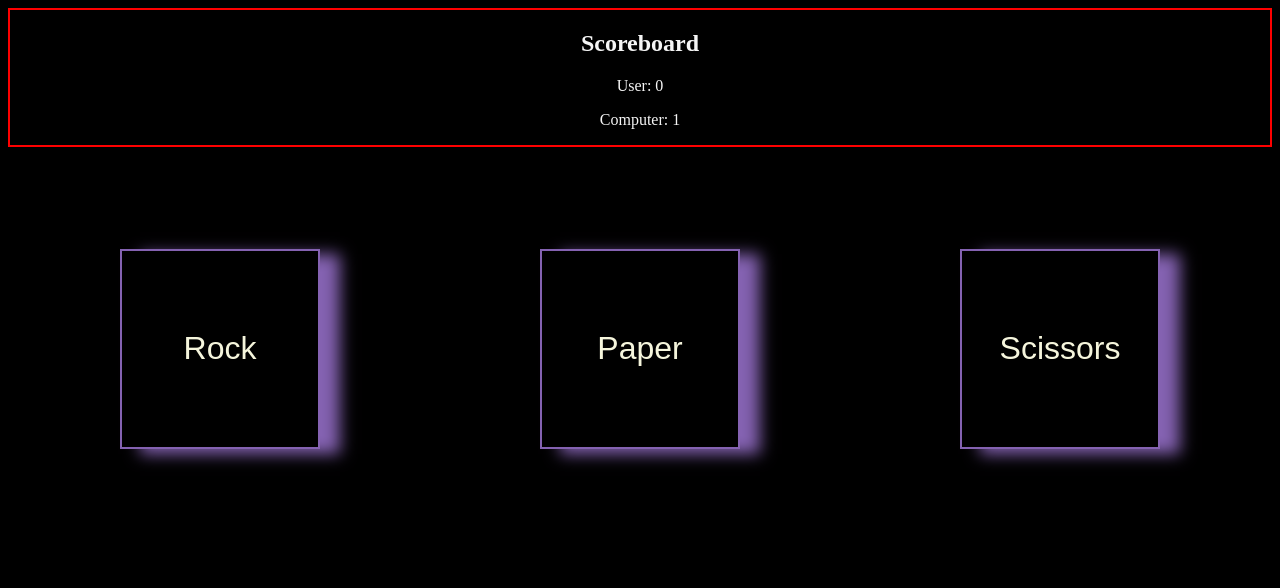
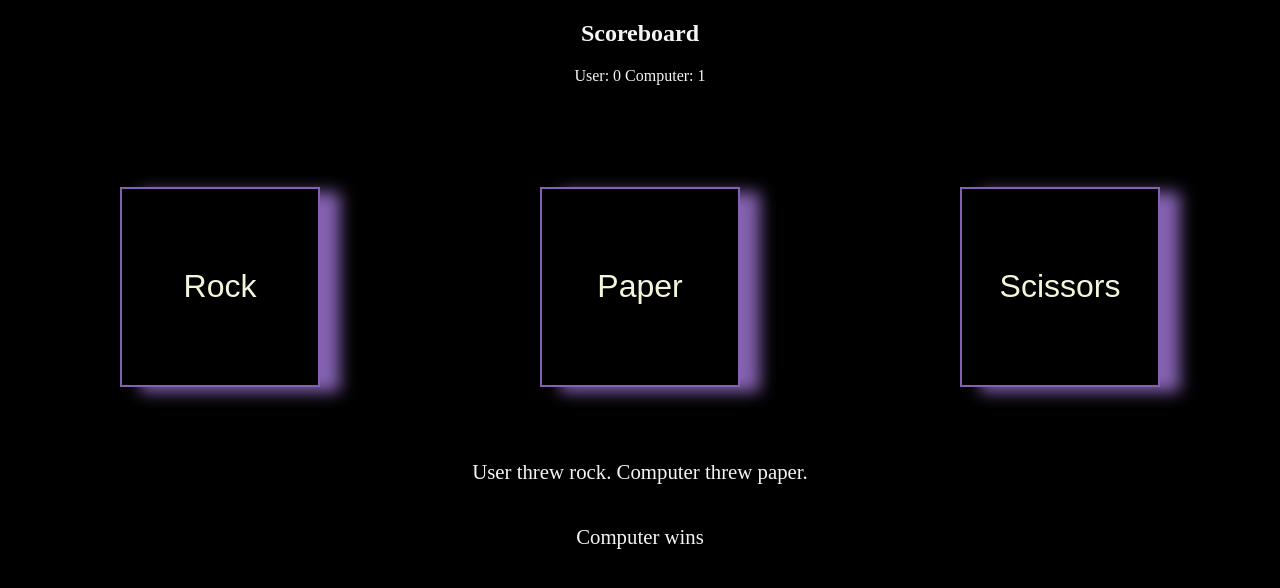
Before and after one commit to victorcv56/js_RPS, a plain HTML site: page index.html in a window 1280 px wide. Both pictures are taken after a click on the button "Rock". Drawn offline with Linux system fonts and the light colour scheme.

Commit message:
add user choice message

```diff
--- a/index.html
+++ b/index.html
@@ -4,29 +4,32 @@
     <meta charset="UTF-8">
     <meta name="viewport" content="width=device-width, initial-scale=1.0">
     <title>PlayRPS</title>
-
     <link rel="stylesheet" href="style.css">
 </head>
 <body>
-    <div class="title">
-        <!-- <h1>Lets Play</h1> -->
-        <!-- <h1>Rock Paper Scissors</h1> -->
+    <div class="header">
+        <div class="title"></div>
+
+        <div class="scoreboard">
+            <h2>Scoreboard</h2>
+            <!-- Use DOM to add score for user and computer -->
+             <p>User: <span id="uScore">0</span>
+                Computer: <span id="cScore">0</span> </p>
+        </div>
     </div>
 
-
-    <div class="scoreboard">
-        <h2>Scoreboard</h2>
-        <!-- Use DOM to add score for user and computer -->
-         <p>User: <span id="uScore">0</span></p>
-
-         <p>Computer: <span id="cScore">0</span> </p>
-    </div>
     <div class="buttonContainer">
         <button id="rock">Rock</button>
         <button class="paper">Paper</button>
         <button class="scissors">Scissors</button>
     </div>
+
+    <div class="footer">
+        <div class="choice-text">
+            <p class="choice-prompt"></p>
+            <p class="result-message"></p>
+        </div>
+    </div>
     <script src="script.js"> </script>
-
 </body>
 </html>
--- a/script.js
+++ b/script.js
@@ -18,32 +18,40 @@ function getComputerChoice()
 
 //Start game of RPS
 
+// function restartGame()
+// {
+//     window.location.reload();
+// }
 
 function startGame(uChoice)
 {
     // get computer choice from outside function
     let cChoice = getComputerChoice();
 
-    console.log(`User threw ${uChoice}. \nComputer threw ${cChoice}.`)
+    const choiceMsg = `User threw ${uChoice}. \nComputer threw ${cChoice}.`
     // if else that pits choices aginast each other to see
     // who wins round
 
     const userScore = document.querySelector('#uScore');
     const compScore = document.querySelector('#cScore');
+    const choice = document.querySelector(".choice-prompt");
+    const result = document.querySelector(".result-message");
+
+    choice.textContent = choiceMsg;
 
     if (uChoice == 'rock')
     {
         if (cChoice == 'scissors') {
             uScore += 1;
             userScore.textContent = uScore;
-            console.log("user wins");
+            result.textContent = "User wins";
         }
         else if (cChoice == 'paper') {
             cScore += 1;
             compScore.textContent = cScore;
-            console.log("computer wins");
+            result.textContent = "Computer wins";
         }
-        else console.log('draw!');
+        else result.textContent = "Draw!";
         flag = false;
     }
 
@@ -52,14 +60,14 @@ function startGame(uChoice)
         if (cChoice == 'rock') {
             uScore += 1;
             userScore.textContent = uScore;
-            console.log("user wins");
+            result.textContent = "User wins";
         }
         else if (cChoice == 'scissors') {
             cScore += 1;
             compScore.textContent = cScore;
-            console.log("computer wins");
+            result.textContent = "Computer wins";
         }
-        else console.log('draw!');
+        else result.textContent = "Draw!";
         flag = false;
     }
 
@@ -68,17 +76,16 @@ function startGame(uChoice)
         if (cChoice == 'paper') {
             uScore += 1;
             userScore.textContent = uScore;
-            console.log("user wins");
+            result.textContent = "User wins";
         }
         else if (cChoice == 'rock') {
             cScore += 1;
             compScore.textContent = cScore;
-            console.log("computer wins");
+            result.textContent = "Computer wins";
         }
-        else console.log('draw!');
+        else result.textContent = "Draw!";
         flag = false;
     }
-
     console.log(`uScore = ${uScore} \ncScore = ${cScore}`)
 
 }
@@ -118,9 +125,3 @@ Another thing to consider is math.random() gives us a number
 between 0-1 which we can convert to whole numbers if i multiply
 by 10, but i need to stop at 9..
 */
-
-// Random number within a range formula:
-
-// const getRandomNumner = (min, max) {
-//     return Math.random() * (max - min) + min
-// }
--- a/style.css
+++ b/style.css
@@ -33,7 +33,24 @@ body {
 }
 
 .scoreboard {
-    border: solid 2px red;
+    /* border: solid 2px red; */
     color: whitesmoke;
     text-align: center;
 }
+
+.choice-prompt {
+    color: whitesmoke;
+}
+
+.result-message {
+    color: whitesmoke;
+}
+
+.choice-text {
+    display: flex;
+    padding-top: 50px;
+    font-size: 1.3rem;
+    align-items: center;
+    flex-direction: column;
+    justify-content: center;
+}
```
